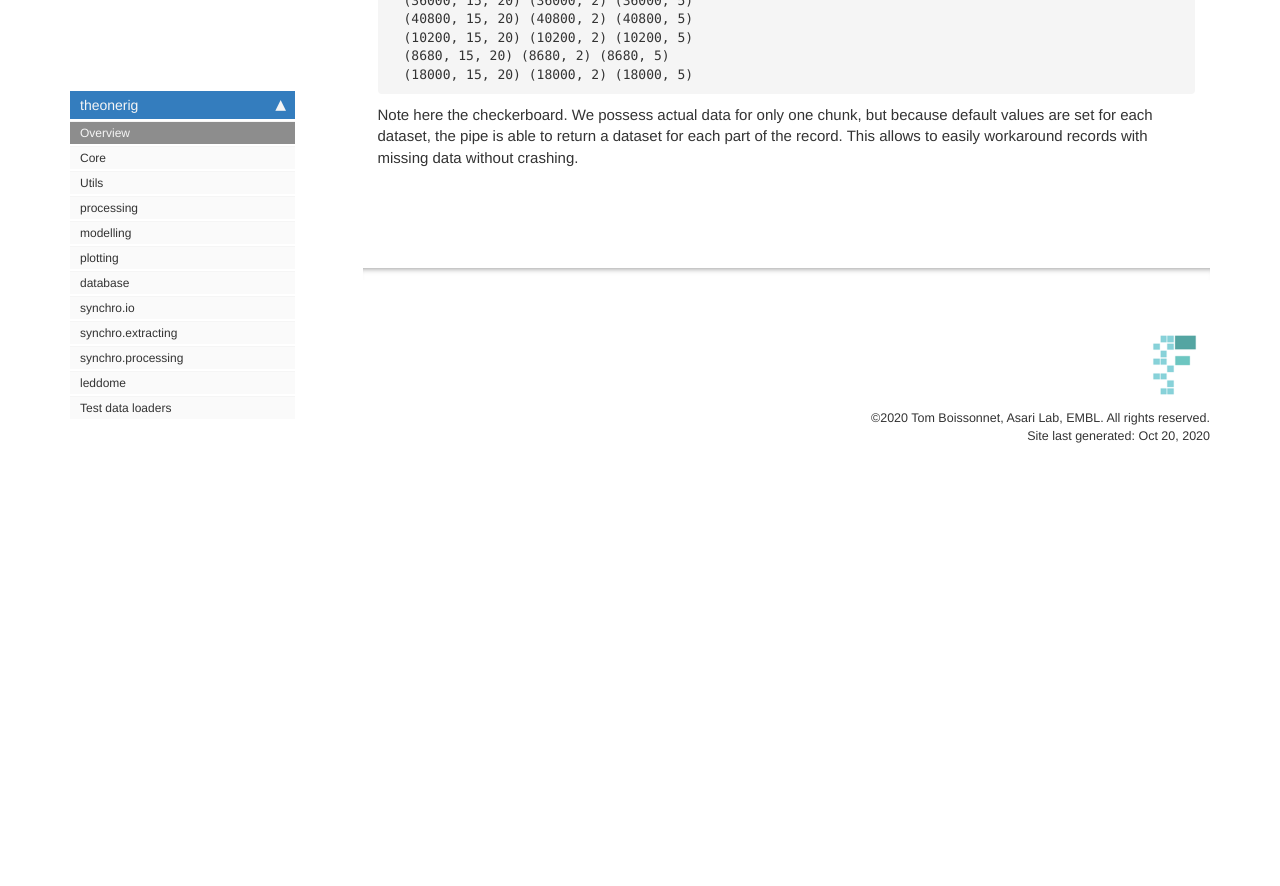
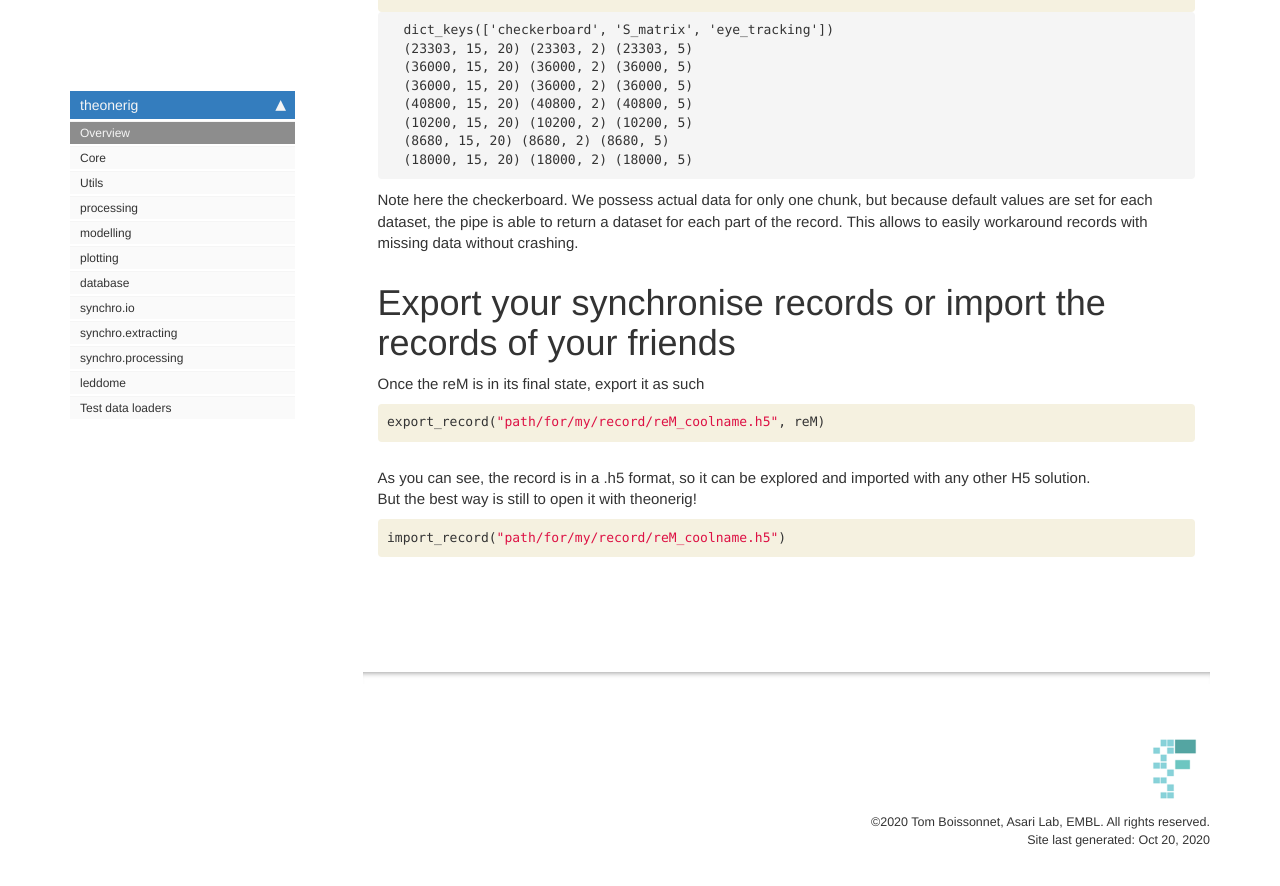
Before and after one commit to Tom-TBT/theonerig, a Jekyll site: the page built from docs/index.html, in a window 1280 px wide and 900 px high, scrolled down 3176 px. Shown: the top 886 px of the window. Built offline with Jekyll 4.4.1, drawn with Linux system fonts in a browser that asks for light colours; nearby versions of some CDN libraries; comment, search, counter and statistics services are not loaded; before the commit the page ends 3672 px from its top, so only the background shows below that; some of the changed text lies outside the part shown.

```diff
--- a/docs/index.html
+++ b/docs/index.html
@@ -193,6 +193,39 @@ description: "Theonerig (read 'the one rig') is a package to align and filter da
 
 <div class="inner_cell">
     <div class="input_area">
+<div class=" highlight hl-ipython3"><pre><span></span><span class="n">pipe</span><span class="p">[</span><span class="mi">0</span><span class="p">][</span><span class="s2">&quot;S_matrix&quot;</span><span class="p">]</span><span class="o">.</span><span class="n">shape</span>
+</pre></div>
+
+    </div>
+</div>
+</div>
+
+<div class="output_wrapper">
+<div class="output">
+
+<div class="output_area">
+
+
+
+<div class="output_text output_subarea output_execute_result">
+<pre>(36000, 2)</pre>
+</div>
+
+</div>
+
+</div>
+</div>
+
+</div>
+    {% endraw %}
+
+    {% raw %}
+
+<div class="cell border-box-sizing code_cell rendered">
+<div class="input">
+
+<div class="inner_cell">
+    <div class="input_area">
 <div class=" highlight hl-ipython3"><pre><span></span><span class="c1">#Select all cell responses where there is no stimulus</span>
 
 <span class="n">pipe</span> <span class="o">+=</span> <span class="s2">&quot;S_matrix&quot;</span>
@@ -321,4 +354,58 @@ description: "Theonerig (read 'the one rig') is a package to align and filter da
 </div>
 </div>
 </div>
+<div class="cell border-box-sizing text_cell rendered"><div class="inner_cell">
+<div class="text_cell_render border-box-sizing rendered_html">
+<h1 id="Export-your-synchronise-records-or-import-the-records-of-your-friends">Export your synchronise records or import the records of your friends<a class="anchor-link" href="#Export-your-synchronise-records-or-import-the-records-of-your-friends"> </a></h1>
 </div>
+</div>
+</div>
+<div class="cell border-box-sizing text_cell rendered"><div class="inner_cell">
+<div class="text_cell_render border-box-sizing rendered_html">
+<p>Once the reM is in its final state, export it as such</p>
+
+</div>
+</div>
+</div>
+    {% raw %}
+
+<div class="cell border-box-sizing code_cell rendered">
+<div class="input">
+
+<div class="inner_cell">
+    <div class="input_area">
+<div class=" highlight hl-ipython3"><pre><span></span><span class="n">export_record</span><span class="p">(</span><span class="s2">&quot;path/for/my/record/reM_coolname.h5&quot;</span><span class="p">,</span> <span class="n">reM</span><span class="p">)</span>
+</pre></div>
+
+    </div>
+</div>
+</div>
+
+</div>
+    {% endraw %}
+
+<div class="cell border-box-sizing text_cell rendered"><div class="inner_cell">
+<div class="text_cell_render border-box-sizing rendered_html">
+<p>As you can see, the record is in a .h5 format, so it can be explored and imported with any other H5 solution.<br> But the best way is still to open it with theonerig!</p>
+
+</div>
+</div>
+</div>
+    {% raw %}
+
+<div class="cell border-box-sizing code_cell rendered">
+<div class="input">
+
+<div class="inner_cell">
+    <div class="input_area">
+<div class=" highlight hl-ipython3"><pre><span></span><span class="n">import_record</span><span class="p">(</span><span class="s2">&quot;path/for/my/record/reM_coolname.h5&quot;</span><span class="p">)</span>
+</pre></div>
+
+    </div>
+</div>
+</div>
+
+</div>
+    {% endraw %}
+
+</div>
--- a/theonerig/core.py
+++ b/theonerig/core.py
@@ -458,7 +458,7 @@ class Data_Pipe():
             seq_idx, _slice = self._slices[self._n]
             self.record_master[seq_idx].set_slice(_slice)
             for i, name in enumerate(self.data_names):
-                res[self.target_names[i]] = self.record_master[seq_idx][name]#[_slice]
+                res[self.target_names[i]] = self.record_master[seq_idx][name]
             self.record_master[seq_idx].set_slice(None)
             self._n += 1
             return res
@@ -474,7 +474,7 @@ class Data_Pipe():
             self.record_master[seq_idx].set_slice(_slice)
             res = {}
             for i, name in enumerate(self.data_names):
-                res[self.target_names[i]] = self.record_master[seq_idx][name]#[_slice]
+                res[self.target_names[i]] = self.record_master[seq_idx][name]
             self.record_master[seq_idx].set_slice(None)
             return res
         elif isinstance(key, slice):
--- a/theonerig/plotting.py
+++ b/theonerig/plotting.py
@@ -120,10 +120,10 @@ def plot_ds_wheel(ax, ds_dict, cell_idx):
         to_plot.append((key, spike_counts, dir_mod, dir_pval, ori_mod, ori_pval))
 
     for j, (key, spike_counts, dir_mod, dir_pval, ori_mod, ori_pval) in enumerate(to_plot):
-        label = key+"   DI:"+str(round(dir_mod,2))+" / p"+str(round(1-dir_pval,2))
+        label = key+"   DI:"+str(round(dir_mod,2))+" / p"+str(round(dir_pval,2))
         if j==idx_best_di:
             label += " *"
-        label += "    OI:"+str(round(ori_mod,2))+" / p"+str(round(1-ori_pval,2))
+        label += "    OI:"+str(round(ori_mod,2))+" / p"+str(round(ori_pval,2))
         if j==idx_best_oi:
             label += " *"
 
--- a/theonerig/processing.py
+++ b/theonerig/processing.py
@@ -373,8 +373,8 @@ def direction_selectivity(grouped_spikes_d):
             rand_ori_idx_l[i] = abs(rand_ori_pref)
 
         #Same calculation of pval as in Baden et al 2016
-        p_val_dir = np.sum(rand_dir_idx_l<dir_pref, axis=0)/n_shuffle
-        p_val_ori = np.sum(rand_ori_idx_l<ori_pref, axis=0)/n_shuffle
+        p_val_dir = 1 - (np.sum(rand_dir_idx_l<dir_pref, axis=0)/n_shuffle)
+        p_val_ori = 1 - (np.sum(rand_ori_idx_l<ori_pref, axis=0)/n_shuffle)
 
         #Finally we have to transform the orientation selectivity vectors to put them back in their
         # original orientation, by divinding the phase of the vector by two
```
Also changed, not shown: docs/processing.html (+8 -8 lines), README.md, docs/images/output_14_0.png, docs/images/output_15_0.png (added), 4 other files.
